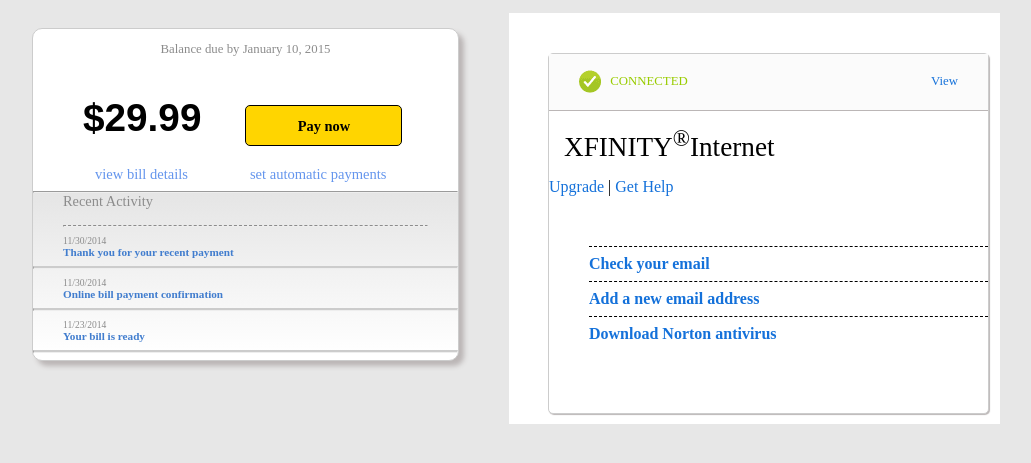
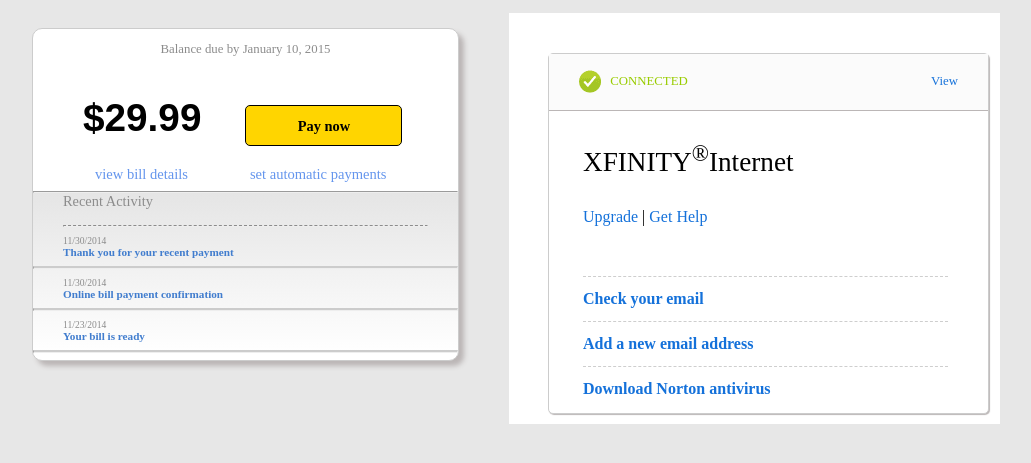
Before and after one commit to singhaval/Projects, a PHP site: page /TSQ_UI_3_session4/comcast.html in a window 1280 px wide. Shown: the top 463 px of the page, without its empty margins (9-1040 px from the left). Run offline with PHP 8.4, Linux system fonts and the light colour scheme.

Commit message:
1030
2nd box complete

```diff
--- a/TSQ_UI_3_session4/style.css
+++ b/TSQ_UI_3_session4/style.css
@@ -1,5 +1,9 @@
 body {
     background-color: #E7E7E7;
+}
+ul{
+    -webkit-margin-before: 0em;
+    -webkit-padding-start: 0px;
 }
 a{
     color:#1471da;
@@ -30,10 +34,12 @@ h3 {
     -webkit-margin-before: 0em;
     -webkit-margin-after: 0em;
 }
-h4{
+h4 {
     font-weight: normal;
-    margin:15px;
+    margin: 0px;
+    margin-top: 30px;
     font-size: 170%;
+    margin-bottom: 30px;
 }
 .box {
     float: left;
@@ -85,16 +91,20 @@ h4{
     padding-bottom:14px;
     font-size: 80%;
 }
+.con-content{
+    margin-left: 34px;
+}
 .link-content{
     margin-top: 50px;
 }
-.link-content ul li{
+.link-content ul li {
     list-style: none;
-    border-top: 1px dashed black;
+    border-top: 1px dashed rgb(206, 206, 206);
+    margin-right: 40px;
 }
 .link-content ul li a {
     font-weight: bold;
-    padding: 8px 0 8px 0;
+    padding: 13px 0 13px 0;
     display: block;
 }
 .view{
```
